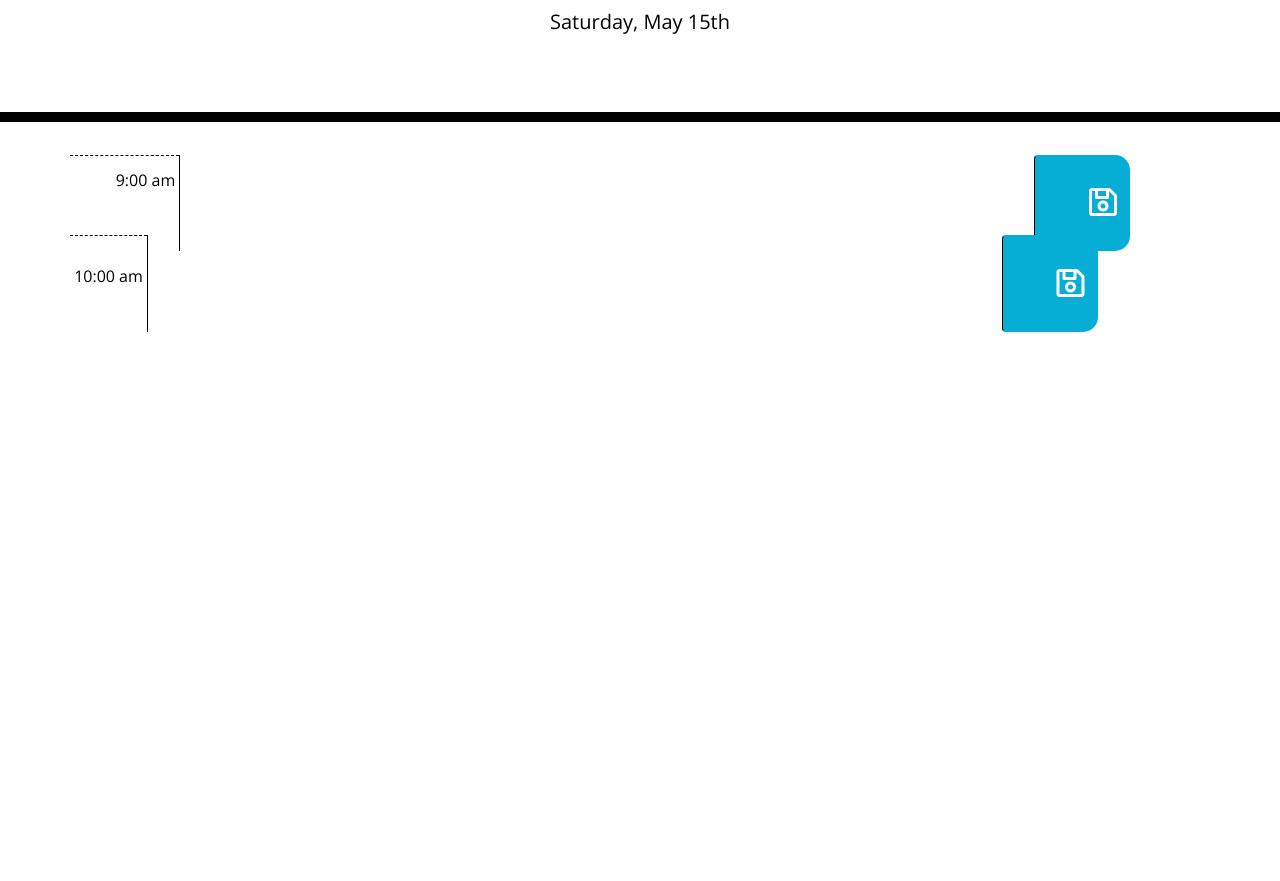
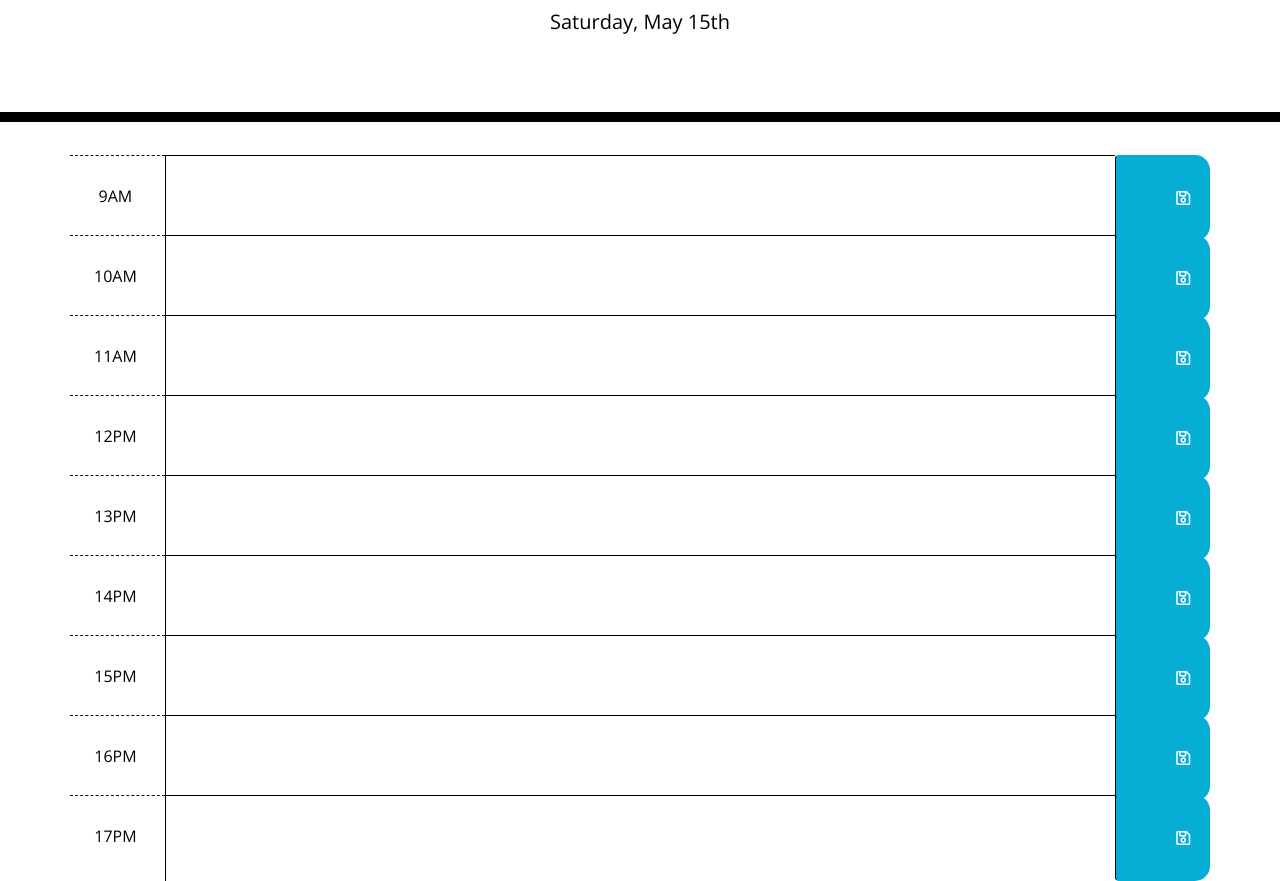
Before and after one commit to PanchoPuma/dailyTasks, a plain HTML site: page index.html in a window 1280 px wide. Shown: the part 182-1063 px from the top of the page. Before the commit the page ends 800 px from the top, so only its background shows below. Drawn offline with nearby package versions, Linux system fonts and the light colour scheme.

Commit message:
finished reworking main area

```diff
--- a/assets/css/style.css
+++ b/assets/css/style.css
@@ -11,6 +11,7 @@ textarea{
   color: #000000;
   border-left: 1px solid black;
   padding: 10px;
+  border-top: 1px solid black;
 }
 
 .jumbotron {
--- a/index.html
+++ b/index.html
@@ -31,31 +31,94 @@
     <main class="container">
       <!-- 9 am -->
       <div id = "9time" class="row time-block">
-        <div class="col-1.5 hour">
-           9:00 am
+        <div id = "9am" class="col-1 hour">
+           9AM
         </div>
-        <textarea class="col-9 description"> </textarea>
-        <button class="col-1.5 btn saveBtn">
-          <i class="far fa-save fa-2x"></i>
+        <textarea class="col-10 description"> </textarea>
+        <button class="col-1 btn saveBtn">
+          <i class="far fa-save"></i>
         </button>
       </div>
       <!-- 10 am -->
       <div id = "10time" class="row time-block">
-        <div class="col-1.5 hour">
-          <p id="10am"> 10:00 am </p>
+        <div id = "10am" class="col-1 hour">
+           10AM
         </div>
-        <textarea class="col-9 description"> </textarea>
-        <button class="col-1.5 btn saveBtn">
-          <i class="far fa-save fa-2x"></i>
+        <textarea class="col-10 description"> </textarea>
+        <button class="col-1 btn saveBtn">
+          <i class="far fa-save"></i>
         </button>
       </div>
       <!-- 11 am -->
+      <div id = "11time" class="row time-block">
+        <div id = "11am" class="col-1 hour">
+           11AM
+        </div>
+        <textarea class="col-10 description"> </textarea>
+        <button class="col-1 btn saveBtn">
+          <i class="far fa-save"></i>
+        </button>
+      </div>
       <!-- 12 pm -->
+      <div id = "12time" class="row time-block">
+        <div id = "12PM" class="col-1 hour">
+           12PM
+        </div>
+        <textarea class="col-10 description"> </textarea>
+        <button class="col-1 btn saveBtn">
+          <i class="far fa-save"></i>
+        </button>
+      </div>
       <!-- 13 pm -->
+      <div id = "13time" class="row time-block">
+        <div id = "13PM" class="col-1 hour">
+           13PM
+        </div>
+        <textarea class="col-10 description"> </textarea>
+        <button class="col-1 btn saveBtn">
+          <i class="far fa-save"></i>
+        </button>
+      </div>
       <!-- 14 pm -->
+      <div id = "14time" class="row time-block">
+        <div id = "14PM" class="col-1 hour">
+           14PM
+        </div>
+        <textarea class="col-10 description"> </textarea>
+        <button class="col-1 btn saveBtn">
+          <i class="far fa-save"></i>
+        </button>
+      </div>
       <!-- 15 pm -->
+      <div id = "15time" class="row time-block">
+        <div id = "15PM" class="col-1 hour">
+           15PM
+        </div>
+        <textarea class="col-10 description"> </textarea>
+        <button class="col-1 btn saveBtn">
+          <i class="far fa-save"></i>
+        </button>
+      </div>
       <!-- 16 pm -->
+      <div id = "16time" class="row time-block">
+        <div id = "16PM" class="col-1 hour">
+           16PM
+        </div>
+        <textarea class="col-10 description"> </textarea>
+        <button class="col-1 btn saveBtn">
+          <i class="far fa-save"></i>
+        </button>
+      </div>
       <!-- 17 pm -->
+      <div id = "17time" class="row time-block">
+        <div id = "17PM" class="col-1 hour">
+           17PM
+        </div>
+        <textarea class="col-10 description"> </textarea>
+        <button class="col-1 btn saveBtn">
+          <i class="far fa-save"></i>
+        </button>
+      </div>
     </main>
 
     <script src="https://code.jquery.com/jquery-3.4.1.min.js"></script>
```
